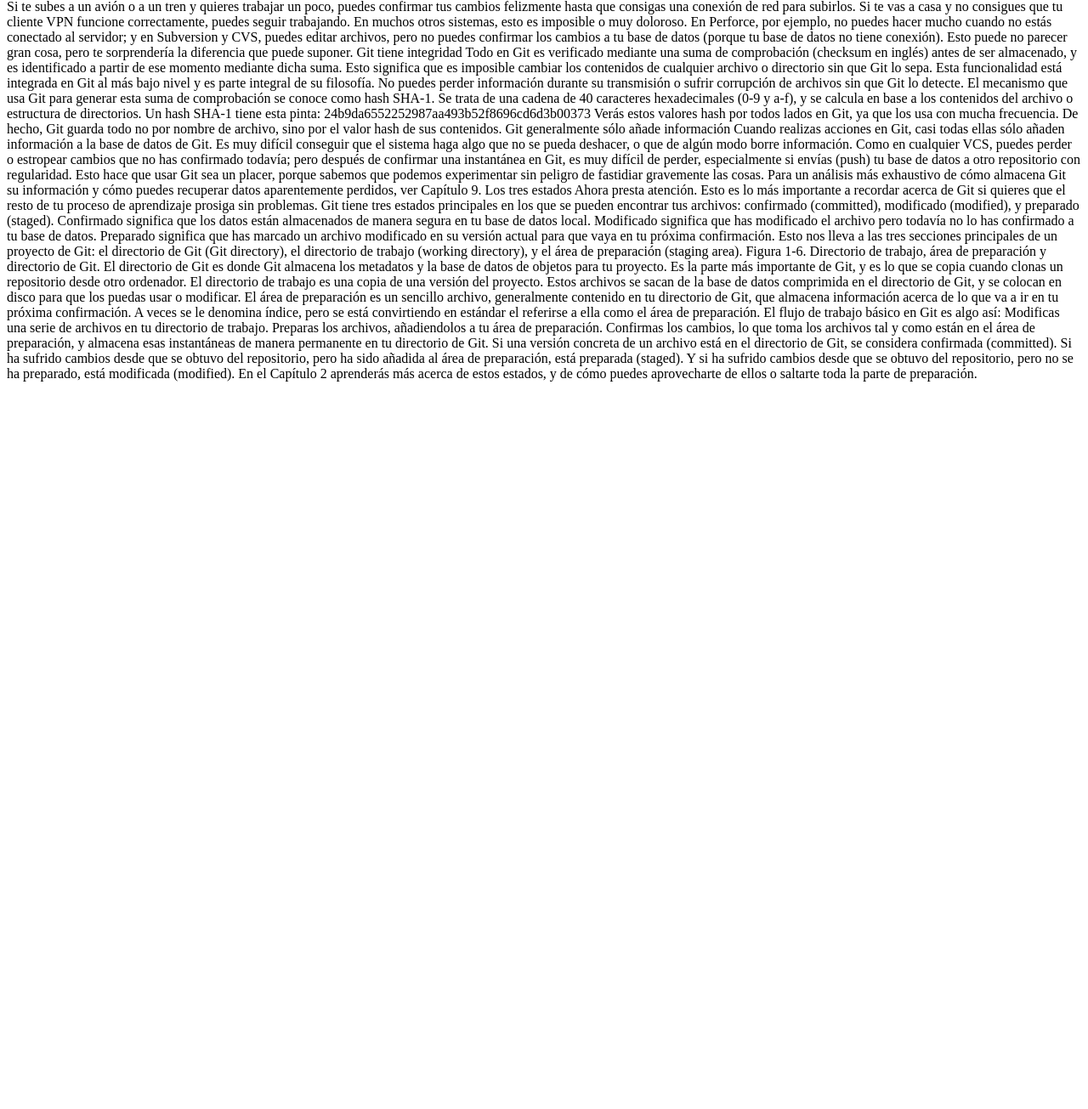
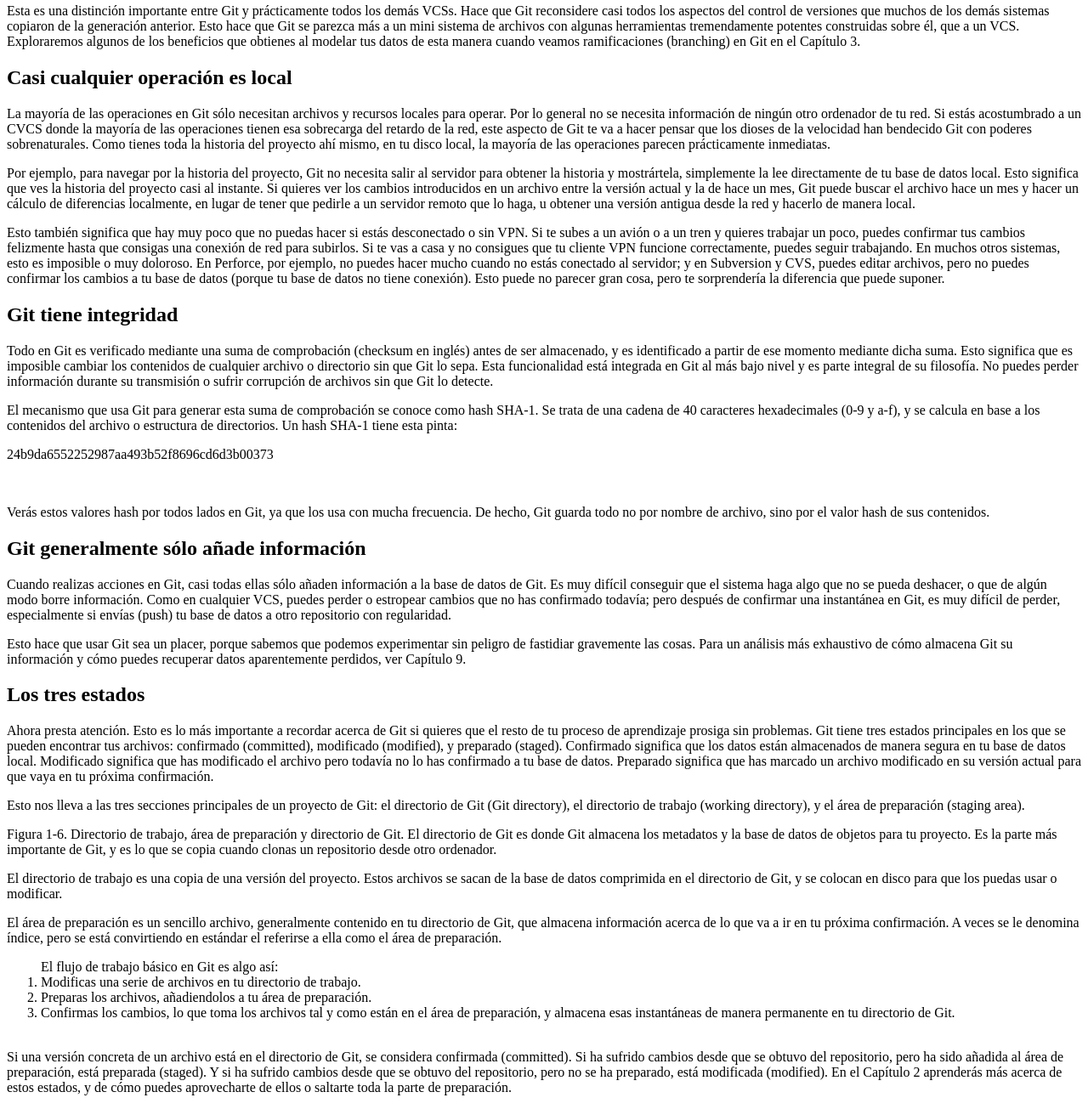
Before and after one commit to JONASNP/primerparcial, a plain HTML site: page index.html in a window 1280 px wide. Shown: the part 530-1835 px from the top of the page at 85% size. Before the commit the page ends 987 px from the top, so only its background shows below. Drawn offline with Linux system fonts and the light colour scheme.

Commit message:
dando estructura al index

```diff
--- a/index.html
+++ b/index.html
@@ -6,62 +6,63 @@
 <body>
 
 <h1>1.3 Empezando - Fundamentos de Git</h1><br><br>
-<h2>Fundamentos de Git</h2><br>
-Entonces, ¿qué es Git en pocas palabras? Es muy importante asimilar esta sección, porque si entiendes lo que es Git y los fundamentos de cómo funciona, probablemente te sea mucho más fácil usar Git de manera eficaz. A medida que aprendas Git, intenta olvidar todo lo que puedas saber sobre otros VCSs, como Subversion y Perforce; hacerlo te ayudará a evitar confusiones sutiles a la hora de utilizar la herramienta. Git almacena y modela la información de forma muy diferente a esos otros sistemas, a pesar de que su interfaz sea bastante similar; comprender esas diferencias evitará que te confundas a la hora de usarlo.
+<h2>Fundamentos de Git</h2>
+<p>Entonces, ¿qué es Git en pocas palabras? Es muy importante asimilar esta sección, porque si entiendes lo que es Git y los fundamentos de cómo funciona, probablemente te sea mucho más fácil usar Git de manera eficaz. A medida que aprendas Git, intenta olvidar todo lo que puedas saber sobre otrosa<acronym title="sistemas de control de verciones" lang="spa">VCSs</acronym>, como Subversion y Perforce; hacerlo te ayudará a evitar confusiones sutiles a la hora de utilizar la herramienta. Git almacena y modela la información de forma muy diferente a esos otros sistemas, a pesar de que su interfaz sea bastante similar; comprender esas diferencias evitará que te confundas a la hora de usarlo.</p>
 
-Instantáneas, no diferencias
-La principal diferencia entre Git y cualquier otro VCS (Subversion y compañía incluidos) es cómo Git modela sus datos. Conceptualmente, la mayoría de los demás sistemas almacenan la información como una lista de cambios en los archivos. Estos sistemas (CVS, Subversion, Perforce, Bazaar, etc.) modelan la información que almacenan como un conjunto de archivos y las modificaciones hechas sobre cada uno de ellos a lo largo del tiempo, como ilustra la Figura 1-4.
+<h2>Instantáneas, no diferencias</h2>
+<p>La principal diferencia entre Git y cualquier otro VCS (Subversion y compañía incluidos) es cómo Git modela sus datos. Conceptualmente, la mayoría de los demás sistemas almacenan la información como una lista de cambios en los archivos. Estos sistemas (CVS, Subversion, Perforce, Bazaar, etc.) modelan la información que almacenan como un conjunto de archivos y las modificaciones hechas sobre cada uno de ellos a lo largo del tiempo, como ilustra la Figura 1-4.</p>
 
 
 
-Figura 1-4. Otros sistemas tienden a almacenar los datos como cambios de cada archivo respecto a una versión base.
-Git no modela ni almacena sus datos de este modo. En cambio, Git modela sus datos más como un conjunto de instantáneas de un mini sistema de archivos. Cada vez que confirmas un cambio, o guardas el estado de tu proyecto en Git, él básicamente hace una foto del aspecto de todos tus archivos en ese momento, y guarda una referencia a esa instantánea. Para ser eficiente, si los archivos no se han modificado, Git no almacena el archivo de nuevo, sólo un enlace al archivo anterior idéntico que ya tiene almacenado. Git modela sus datos más como en la Figura 1-5.
+
+<p>Figura 1-4. Otros sistemas tienden a almacenar los datos como cambios de cada archivo respecto a una versión base.
+Git no modela ni almacena sus datos de este modo. En cambio, Git modela sus datos más como un conjunto de instantáneas de un mini sistema de archivos. Cada vez que confirmas un cambio, o guardas el estado de tu proyecto en Git, él básicamente hace una foto del aspecto de todos tus archivos en ese momento, y guarda una referencia a esa instantánea. Para ser eficiente, si los archivos no se han modificado, Git no almacena el archivo de nuevo, sólo un enlace al archivo anterior idéntico que ya tiene almacenado. Git modela sus datos más como en la Figura 1-5.</p>
+
+
+<p>Figura 1-5. Git almacena la información como instantáneas del proyecto a lo largo del tiempo.</p></br>
+<p>Esta es una distinción importante entre Git y prácticamente todos los demás VCSs. Hace que Git reconsidere casi todos los aspectos del control de versiones que muchos de los demás sistemas copiaron de la generación anterior. Esto hace que Git se parezca más a un mini sistema de archivos con algunas herramientas tremendamente potentes construidas sobre él, que a un VCS. Exploraremos algunos de los beneficios que obtienes al modelar tus datos de esta manera cuando veamos ramificaciones (branching) en Git en el Capítulo 3.</p>
+
+<h2>Casi cualquier operación es local</h2>
+<p>La mayoría de las operaciones en Git sólo necesitan archivos y recursos locales para operar. Por lo general no se necesita información de ningún otro ordenador de tu red. Si estás acostumbrado a un CVCS donde la mayoría de las operaciones tienen esa sobrecarga del retardo de la red, este aspecto de Git te va a hacer pensar que los dioses de la velocidad han bendecido Git con poderes sobrenaturales. Como tienes toda la historia del proyecto ahí mismo, en tu disco local, la mayoría de las operaciones parecen prácticamente inmediatas.</p>
+
+<p>Por ejemplo, para navegar por la historia del proyecto, Git no necesita salir al servidor para obtener la historia y mostrártela, simplemente la lee directamente de tu base de datos local. Esto significa que ves la historia del proyecto casi al instante. Si quieres ver los cambios introducidos en un archivo entre la versión actual y la de hace un mes, Git puede buscar el archivo hace un mes y hacer un cálculo de diferencias localmente, en lugar de tener que pedirle a un servidor remoto que lo haga, u obtener una versión antigua desde la red y hacerlo de manera local.</p>
+
+<p>Esto también significa que hay muy poco que no puedas hacer si estás desconectado o sin VPN. Si te subes a un avión o a un tren y quieres trabajar un poco, puedes confirmar tus cambios felizmente hasta que consigas una conexión de red para subirlos. Si te vas a casa y no consigues que tu cliente VPN funcione correctamente, puedes seguir trabajando. En muchos otros sistemas, esto es imposible o muy doloroso. En Perforce, por ejemplo, no puedes hacer mucho cuando no estás conectado al servidor; y en Subversion y CVS, puedes editar archivos, pero no puedes confirmar los cambios a tu base de datos (porque tu base de datos no tiene conexión). Esto puede no parecer gran cosa, pero te sorprendería la diferencia que puede suponer.</p>
+
+<h2>Git tiene integridad</h2>
+<p>Todo en Git es verificado mediante una suma de comprobación (checksum en inglés) antes de ser almacenado, y es identificado a partir de ese momento mediante dicha suma. Esto significa que es imposible cambiar los contenidos de cualquier archivo o directorio sin que Git lo sepa. Esta funcionalidad está integrada en Git al más bajo nivel y es parte integral de su filosofía. No puedes perder información durante su transmisión o sufrir corrupción de archivos sin que Git lo detecte.</p>
+
+<p>El mecanismo que usa Git para generar esta suma de comprobación se conoce como hash SHA-1. Se trata de una cadena de 40 caracteres hexadecimales (0-9 y a-f), y se calcula en base a los contenidos del archivo o estructura de directorios. Un hash SHA-1 tiene esta pinta:</p>
+
+<p>24b9da6552252987aa493b52f8696cd6d3b00373</p><br/>
+<p>Verás estos valores hash por todos lados en Git, ya que los usa con mucha frecuencia. De hecho, Git guarda todo no por nombre de archivo, sino por el valor hash de sus contenidos.</p>
+
+<h2>Git generalmente sólo añade información</h2>
+<p>Cuando realizas acciones en Git, casi todas ellas sólo añaden información a la base de datos de Git. Es muy difícil conseguir que el sistema haga algo que no se pueda deshacer, o que de algún modo borre información. Como en cualquier VCS, puedes perder o estropear cambios que no has confirmado todavía; pero después de confirmar una instantánea en Git, es muy difícil de perder, especialmente si envías (push) tu base de datos a otro repositorio con regularidad.<p/>
+
+<p>Esto hace que usar Git sea un placer, porque sabemos que podemos experimentar sin peligro de fastidiar gravemente las cosas. Para un análisis más exhaustivo de cómo almacena Git su información y cómo puedes recuperar datos aparentemente perdidos, ver Capítulo 9.</p>
+
+<h2>Los tres estados</h2>
+<p>Ahora presta atención. Esto es lo más importante a recordar acerca de Git si quieres que el resto de tu proceso de aprendizaje prosiga sin problemas. Git tiene tres estados principales en los que se pueden encontrar tus archivos: confirmado (committed), modificado (modified), y preparado (staged). Confirmado significa que los datos están almacenados de manera segura en tu base de datos local. Modificado significa que has modificado el archivo pero todavía no lo has confirmado a tu base de datos. Preparado significa que has marcado un archivo modificado en su versión actual para que vaya en tu próxima confirmación.</p>
+
+<p>Esto nos lleva a las tres secciones principales de un proyecto de Git: el directorio de Git (Git directory), el directorio de trabajo (working directory), y el área de preparación (staging area).</p>
 
 
 
-Figura 1-5. Git almacena la información como instantáneas del proyecto a lo largo del tiempo.
-Esta es una distinción importante entre Git y prácticamente todos los demás VCSs. Hace que Git reconsidere casi todos los aspectos del control de versiones que muchos de los demás sistemas copiaron de la generación anterior. Esto hace que Git se parezca más a un mini sistema de archivos con algunas herramientas tremendamente potentes construidas sobre él, que a un VCS. Exploraremos algunos de los beneficios que obtienes al modelar tus datos de esta manera cuando veamos ramificaciones (branching) en Git en el Capítulo 3.
+<p>Figura 1-6. Directorio de trabajo, área de preparación y directorio de Git.
+El directorio de Git es donde Git almacena los metadatos y la base de datos de objetos para tu proyecto. Es la parte más importante de Git, y es lo que se copia cuando clonas un repositorio desde otro ordenador.</p>
 
-Casi cualquier operación es local
-La mayoría de las operaciones en Git sólo necesitan archivos y recursos locales para operar. Por lo general no se necesita información de ningún otro ordenador de tu red. Si estás acostumbrado a un CVCS donde la mayoría de las operaciones tienen esa sobrecarga del retardo de la red, este aspecto de Git te va a hacer pensar que los dioses de la velocidad han bendecido Git con poderes sobrenaturales. Como tienes toda la historia del proyecto ahí mismo, en tu disco local, la mayoría de las operaciones parecen prácticamente inmediatas.
+<p>El directorio de trabajo es una copia de una versión del proyecto. Estos archivos se sacan de la base de datos comprimida en el directorio de Git, y se colocan en disco para que los puedas usar o modificar.</p>
 
-Por ejemplo, para navegar por la historia del proyecto, Git no necesita salir al servidor para obtener la historia y mostrártela, simplemente la lee directamente de tu base de datos local. Esto significa que ves la historia del proyecto casi al instante. Si quieres ver los cambios introducidos en un archivo entre la versión actual y la de hace un mes, Git puede buscar el archivo hace un mes y hacer un cálculo de diferencias localmente, en lugar de tener que pedirle a un servidor remoto que lo haga, u obtener una versión antigua desde la red y hacerlo de manera local.
+<p>El área de preparación es un sencillo archivo, generalmente contenido en tu directorio de Git, que almacena información acerca de lo que va a ir en tu próxima confirmación. A veces se le denomina índice, pero se está convirtiendo en estándar el referirse a ella como el área de preparación.</p>
 
-Esto también significa que hay muy poco que no puedas hacer si estás desconectado o sin VPN. Si te subes a un avión o a un tren y quieres trabajar un poco, puedes confirmar tus cambios felizmente hasta que consigas una conexión de red para subirlos. Si te vas a casa y no consigues que tu cliente VPN funcione correctamente, puedes seguir trabajando. En muchos otros sistemas, esto es imposible o muy doloroso. En Perforce, por ejemplo, no puedes hacer mucho cuando no estás conectado al servidor; y en Subversion y CVS, puedes editar archivos, pero no puedes confirmar los cambios a tu base de datos (porque tu base de datos no tiene conexión). Esto puede no parecer gran cosa, pero te sorprendería la diferencia que puede suponer.
+<ol>El flujo de trabajo básico en Git es algo así:
 
-Git tiene integridad
-Todo en Git es verificado mediante una suma de comprobación (checksum en inglés) antes de ser almacenado, y es identificado a partir de ese momento mediante dicha suma. Esto significa que es imposible cambiar los contenidos de cualquier archivo o directorio sin que Git lo sepa. Esta funcionalidad está integrada en Git al más bajo nivel y es parte integral de su filosofía. No puedes perder información durante su transmisión o sufrir corrupción de archivos sin que Git lo detecte.
-
-El mecanismo que usa Git para generar esta suma de comprobación se conoce como hash SHA-1. Se trata de una cadena de 40 caracteres hexadecimales (0-9 y a-f), y se calcula en base a los contenidos del archivo o estructura de directorios. Un hash SHA-1 tiene esta pinta:
-
-24b9da6552252987aa493b52f8696cd6d3b00373
-Verás estos valores hash por todos lados en Git, ya que los usa con mucha frecuencia. De hecho, Git guarda todo no por nombre de archivo, sino por el valor hash de sus contenidos.
-
-Git generalmente sólo añade información
-Cuando realizas acciones en Git, casi todas ellas sólo añaden información a la base de datos de Git. Es muy difícil conseguir que el sistema haga algo que no se pueda deshacer, o que de algún modo borre información. Como en cualquier VCS, puedes perder o estropear cambios que no has confirmado todavía; pero después de confirmar una instantánea en Git, es muy difícil de perder, especialmente si envías (push) tu base de datos a otro repositorio con regularidad.
-
-Esto hace que usar Git sea un placer, porque sabemos que podemos experimentar sin peligro de fastidiar gravemente las cosas. Para un análisis más exhaustivo de cómo almacena Git su información y cómo puedes recuperar datos aparentemente perdidos, ver Capítulo 9.
-
-Los tres estados
-Ahora presta atención. Esto es lo más importante a recordar acerca de Git si quieres que el resto de tu proceso de aprendizaje prosiga sin problemas. Git tiene tres estados principales en los que se pueden encontrar tus archivos: confirmado (committed), modificado (modified), y preparado (staged). Confirmado significa que los datos están almacenados de manera segura en tu base de datos local. Modificado significa que has modificado el archivo pero todavía no lo has confirmado a tu base de datos. Preparado significa que has marcado un archivo modificado en su versión actual para que vaya en tu próxima confirmación.
-
-Esto nos lleva a las tres secciones principales de un proyecto de Git: el directorio de Git (Git directory), el directorio de trabajo (working directory), y el área de preparación (staging area).
-
-
-
-Figura 1-6. Directorio de trabajo, área de preparación y directorio de Git.
-El directorio de Git es donde Git almacena los metadatos y la base de datos de objetos para tu proyecto. Es la parte más importante de Git, y es lo que se copia cuando clonas un repositorio desde otro ordenador.
-
-El directorio de trabajo es una copia de una versión del proyecto. Estos archivos se sacan de la base de datos comprimida en el directorio de Git, y se colocan en disco para que los puedas usar o modificar.
-
-El área de preparación es un sencillo archivo, generalmente contenido en tu directorio de Git, que almacena información acerca de lo que va a ir en tu próxima confirmación. A veces se le denomina índice, pero se está convirtiendo en estándar el referirse a ella como el área de preparación.
-
-El flujo de trabajo básico en Git es algo así:
-
-Modificas una serie de archivos en tu directorio de trabajo.
-Preparas los archivos, añadiendolos a tu área de preparación.
-Confirmas los cambios, lo que toma los archivos tal y como están en el área de preparación, y almacena esas instantáneas de manera permanente en tu directorio de Git.
-Si una versión concreta de un archivo está en el directorio de Git, se considera confirmada (committed). Si ha sufrido cambios desde que se obtuvo del repositorio, pero ha sido añadida al área de preparación, está preparada (staged). Y si ha sufrido cambios desde que se obtuvo del repositorio, pero no se ha preparado, está modificada (modified). En el Capítulo 2 aprenderás más acerca de estos estados, y de cómo puedes aprovecharte de ellos o saltarte toda la parte de preparación.
+<li>Modificas una serie de archivos en tu directorio de trabajo.</li>
+<li>Preparas los archivos, añadiendolos a tu área de preparación.</li>
+<li>Confirmas los cambios, lo que toma los archivos tal y como están en el área de preparación, y almacena esas instantáneas de manera permanente en tu directorio de Git.</li><br/>
+</ol>
+<p>Si una versión concreta de un archivo está en el directorio de Git, se considera confirmada (committed). Si ha sufrido cambios desde que se obtuvo del repositorio, pero ha sido añadida al área de preparación, está preparada (staged). Y si ha sufrido cambios desde que se obtuvo del repositorio, pero no se ha preparado, está modificada (modified). En el Capítulo 2 aprenderás más acerca de estos estados, y de cómo puedes aprovecharte de ellos o saltarte toda la parte de preparación.</p>
 
 
 
```
